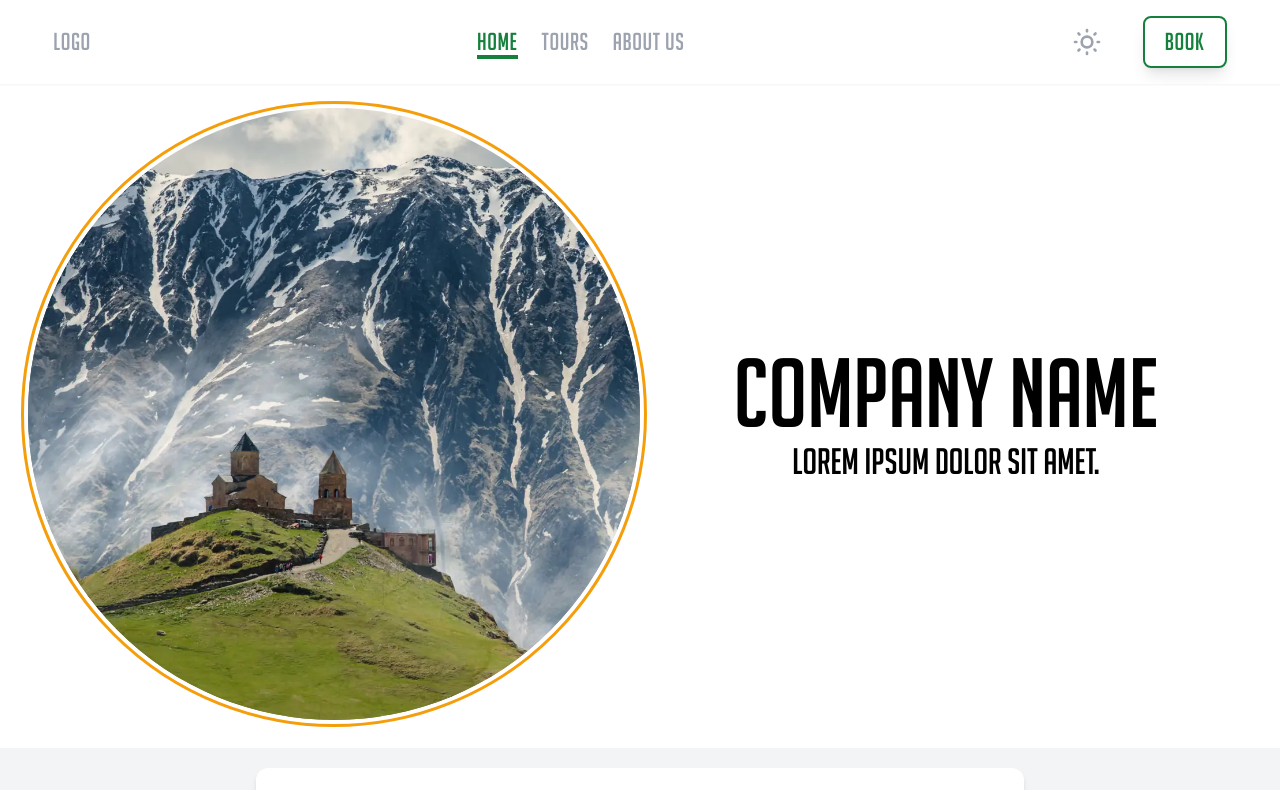
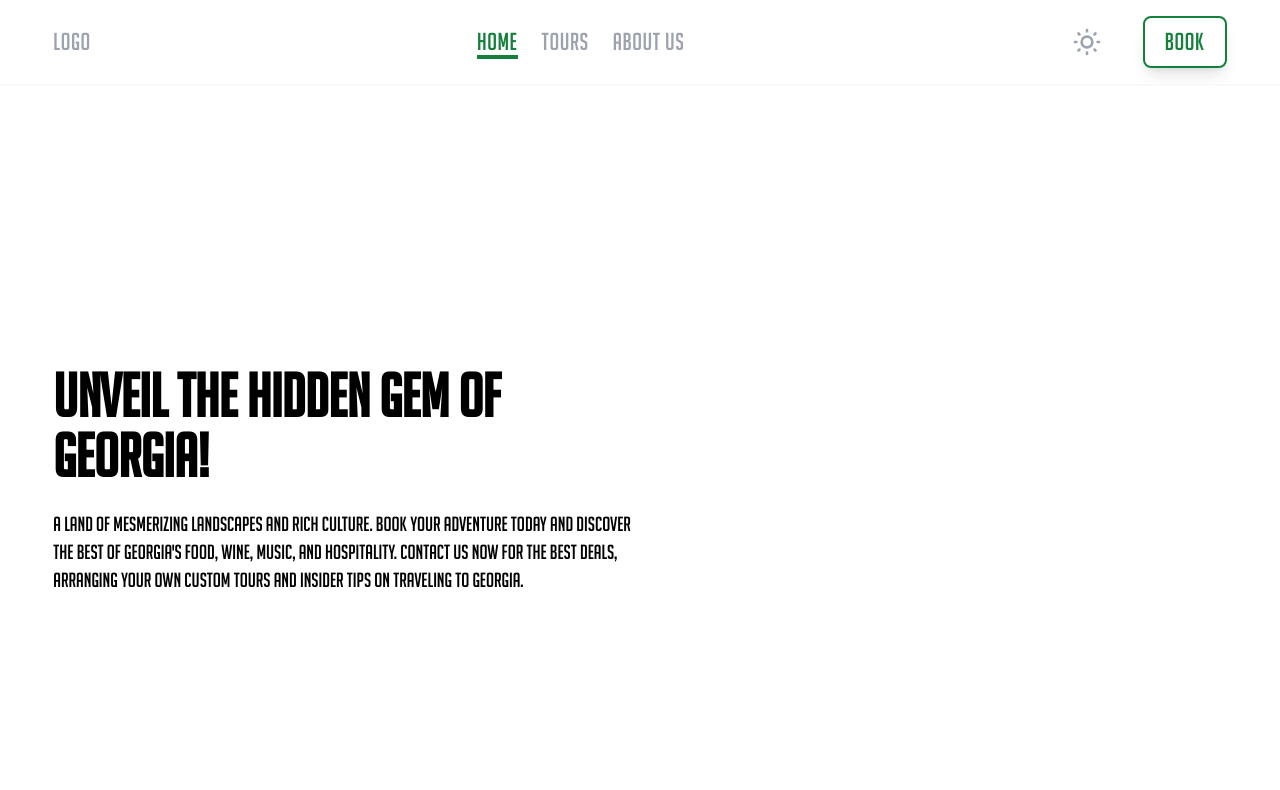
Before and after one commit to ajikia15/TravelAgency, a SvelteKit app: page / in a window 1280 px wide. Shown: the top 790 px of the page. Built offline with nearby package versions, Linux system fonts and the light colour scheme.

Commit message:
Removed parallax effect

```diff
--- a/src/app.html
+++ b/src/app.html
@@ -10,11 +10,6 @@
 	<link rel="preconnect" href="https://fonts.gstatic.com" crossorigin />
 	<link href="https://fonts.googleapis.com/css2?family=Roboto:wght@300&display=swap" rel="stylesheet" />
 </head>
-<script defer>
-	window.addEventListener('scroll', (e) => {
-		document.body.style.cssText += `--scrollTop: ${this.scrollY}px`;
-	});
-</script>
 
 <body data-sveltekit-preload-data="hover"
 	class="relative scrollbar-thin scrollbar-track-transparent scrollbar-thumb-gray-400 bg-gray-100 dark:bg-gray-800">
--- a/src/components/Card.svelte
+++ b/src/components/Card.svelte
@@ -19,7 +19,7 @@
 			src={tour.src[0]}
 			alt={tour.description} />
 		<div
-			class="absolute top-0 left-0 z-10 flex h-full w-full items-start justify-end bg-gray-700 bg-opacity-0 duration-500 group-hover:bg-opacity-30">
+			class="absolute top-0 left-0 z-10 flex h-full w-full items-start justify-end bg-gray-700 bg-opacity-0 duration-500 group-hover:bg-opacity-20">
 			<!-- svelte-ignore a11y-click-events-have-key-events -->
 			<div
 				on:click={() => (showModal = true)}
--- a/src/components/Footer.svelte
+++ b/src/components/Footer.svelte
@@ -1,5 +1,5 @@
 <footer aria-label="Site Footer" class="bg-white dark:bg-gray-900">
-	<div class="mx-auto max-w-screen-xl space-y-8 px-4 py-16 sm:px-6 lg:space-y-16 lg:px-8">
+	<div class="mx-auto w-full px-4 py-16 sm:px-6 lg:px-8">
 		<div class="grid grid-cols-1 gap-8 lg:grid-cols-3">
 			<div>
 				<div class="text-moss-500">
--- a/src/components/Hero.svelte
+++ b/src/components/Hero.svelte
@@ -1,32 +1,15 @@
-<header class="grid w-full grid-cols-1 bg-white p-7 md:grid-cols-2">
-	<div
-		class="relative box-border aspect-square h-full max-h-[80vh] overflow-hidden rounded-full outline outline-[3px] outline-offset-4 outline-amber-500 hover:outline-offset-[10px] transition-all will-change-transform">
-		<div class="layer layers_base z-0 bg-[url('/landing/layer-base.webp')]" />
-		<div class="layer layers_middle z-0 bg-[url('/landing/layer-middle.webp')]" />
-		<div class="layer layers_front bg-[url('/landing/layer-front.webp')]" />
-	</div>
-	<div class="grid place-items-center">
-		<div class="text-center">
-			<h1 class="text-8xl">Company name</h1>
-			<h2 class="text-4xl">Lorem ipsum dolor sit amet.</h2>
+<header class="grid w-full place-items-center h-screen bg-white">
+	<div class="grid w-11/12 grid-cols-1 md:grid-cols-2 ">
+		<div class="space-y-6">
+			<h1 class="text-6xl font-bold">Unveil the hidden gem of Georgia!</h1>
+			<h2 class="text-xl">A land of mesmerizing landscapes and rich culture.
+				Book your adventure today and discover the best of Georgia's food, wine, music, and hospitality. Contact us now for the best deals, arranging your own custom tours and insider tips on traveling to Georgia.</h2>
+		</div>
+		<div>
+
 		</div>
 	</div>
 </header>
 
 <style lang="scss">
-	:root {
-		--scrollTop: 0px;
-	}
-	.layer {
-		@apply absolute z-[2] h-full w-full bg-cover bg-left will-change-transform;
-	}
-	.layers_base {
-		transform: translate3d(0, calc(var(--scrollTop) / 1.5), 0);
-	}
-	.layers_middle {
-		transform: translate3d(0, calc(var(--scrollTop) / 2.2), 0);
-	}
-	.layers_front {
-		transform: translate3d(0, calc(var(--scrollTop) / 4.5), 0);
-	}
 </style>
--- a/src/routes/+layout.svelte
+++ b/src/routes/+layout.svelte
@@ -9,7 +9,7 @@
 	<title>Travel Agency</title>
 </svelte:head>
 <Navigation />
-<div class="mb-10 lg:mt-20">
+<div class="lg:mt-20">
 	<slot />
 </div>
 <Footer />
--- a/src/routes/+page.svelte
+++ b/src/routes/+page.svelte
@@ -43,7 +43,7 @@
 		</div>
 	</div>
 </div>
-<section class="grid min-h-[100px] w-full place-items-center sm:grid-cols-[3fr_1fr] ">
+<section class="grid min-h-[100px] w-full place-items-center sm:grid-cols-[3fr_1fr] mb-5">
 	<div class="grid w-11/12 grid-cols-1 gap-10 md:grid-cols-2 lg:grid-cols-3" id="tours">
 		{#if sortOption == 0}
 			{#each tours as tour, i}
```
